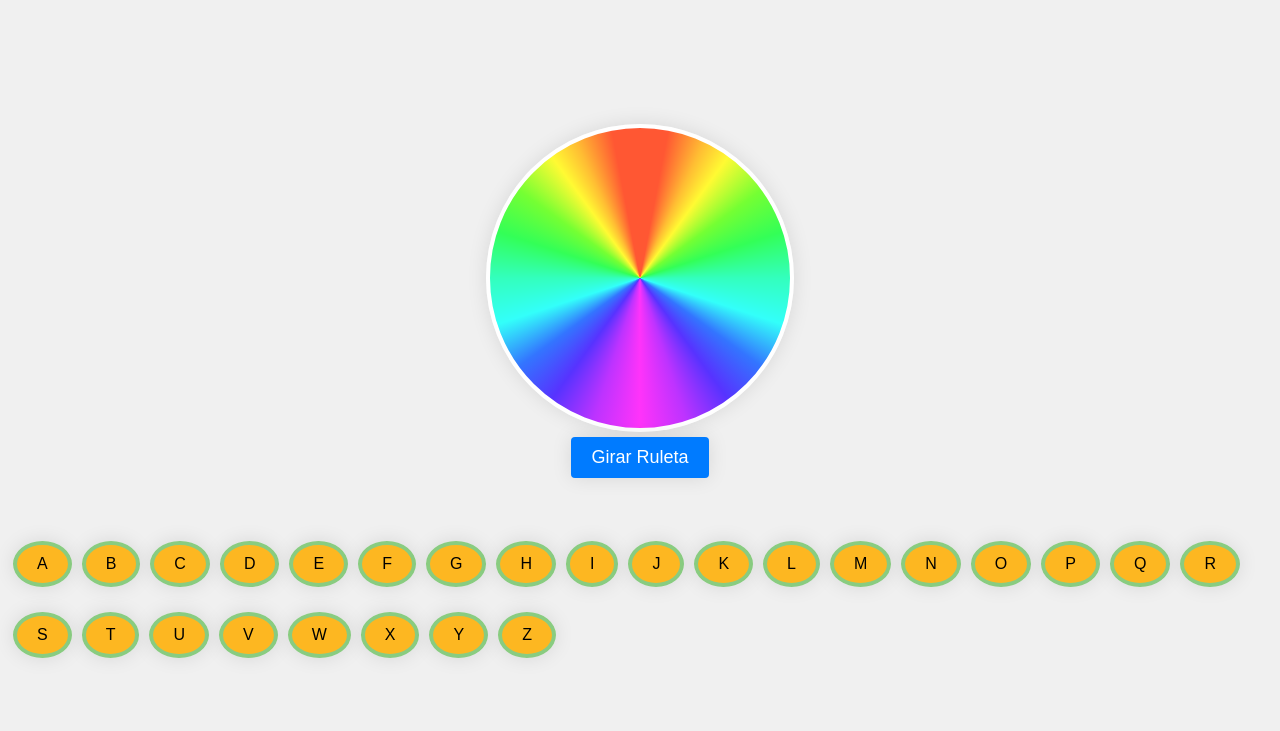
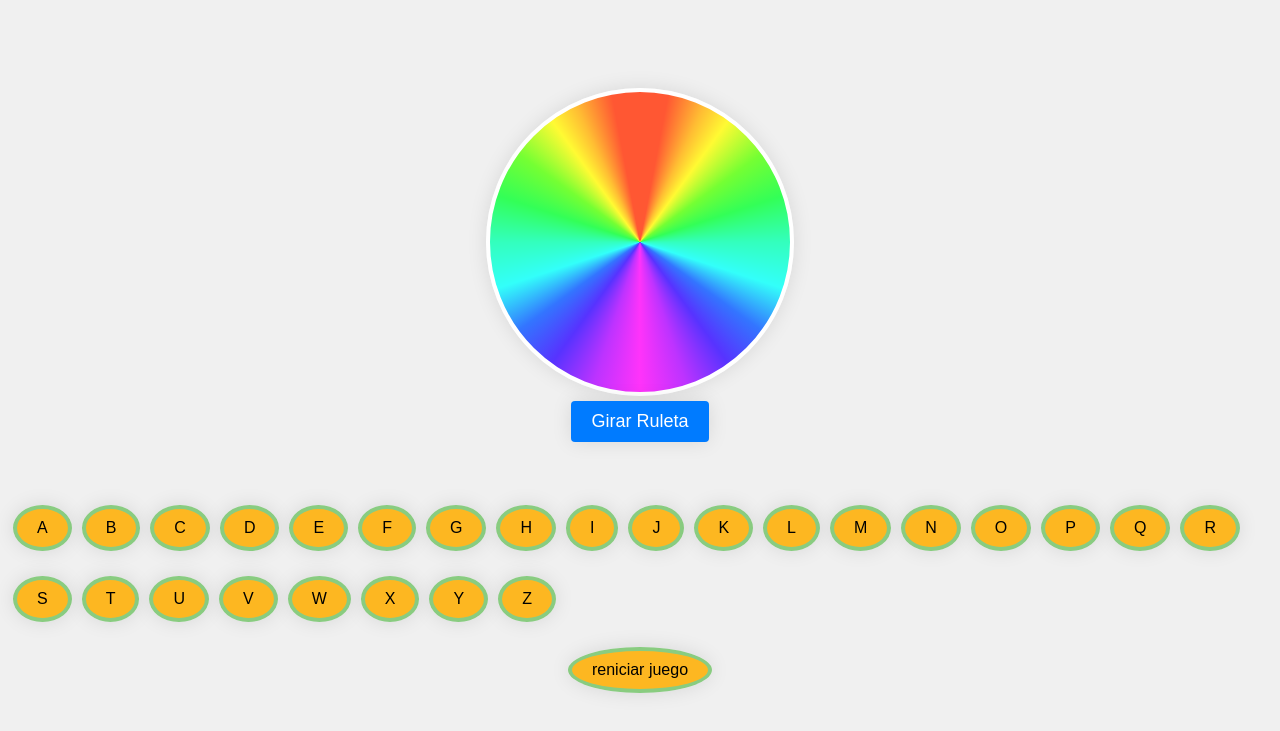
Before and after one commit to Moshe21/table_plays, a plain HTML site: page index.html in a window 1280 px wide. Shown: the part 79-810 px from the top of the page. Drawn offline with nearby package versions, Linux system fonts and the light colour scheme.

Commit message:
boton de reinicio

```diff
--- a/No_panic.js
+++ b/No_panic.js
@@ -73,3 +73,6 @@ function seleccionarTema() {
     // Por ahora, solo devolvemos un tema de ejemplo
        return seleccionarTema();
   }
+  function reiniciar_juego(){
+    location.reload()
+}
--- a/index.html
+++ b/index.html
@@ -21,7 +21,7 @@
        <div id="button-container">
         <!-- Los botones serán generados aquí -->
          </div>
-
+        <button class="reiniciar" onclick=" reiniciar_juego()">reniciar juego</button>
 
 </body>
 
```
